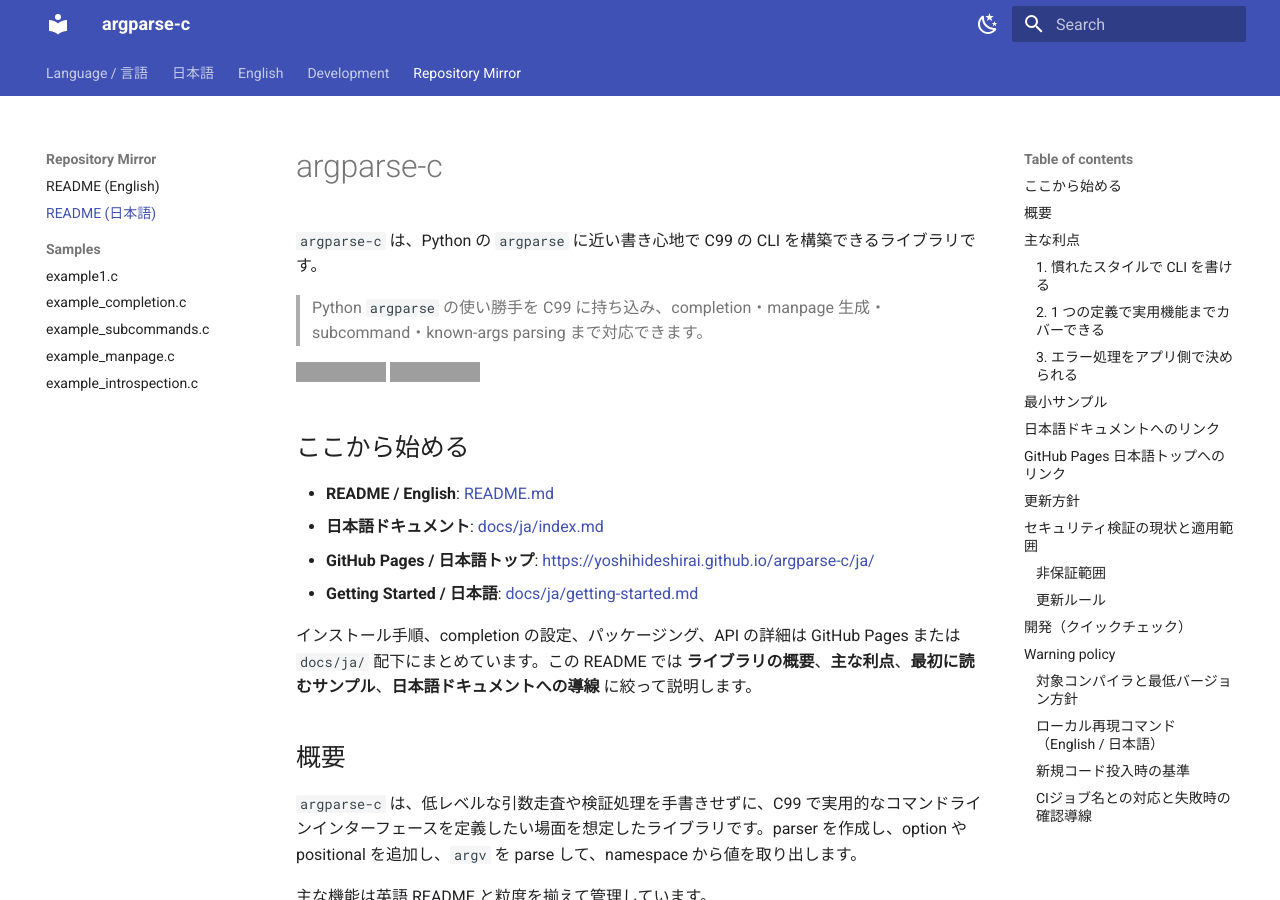
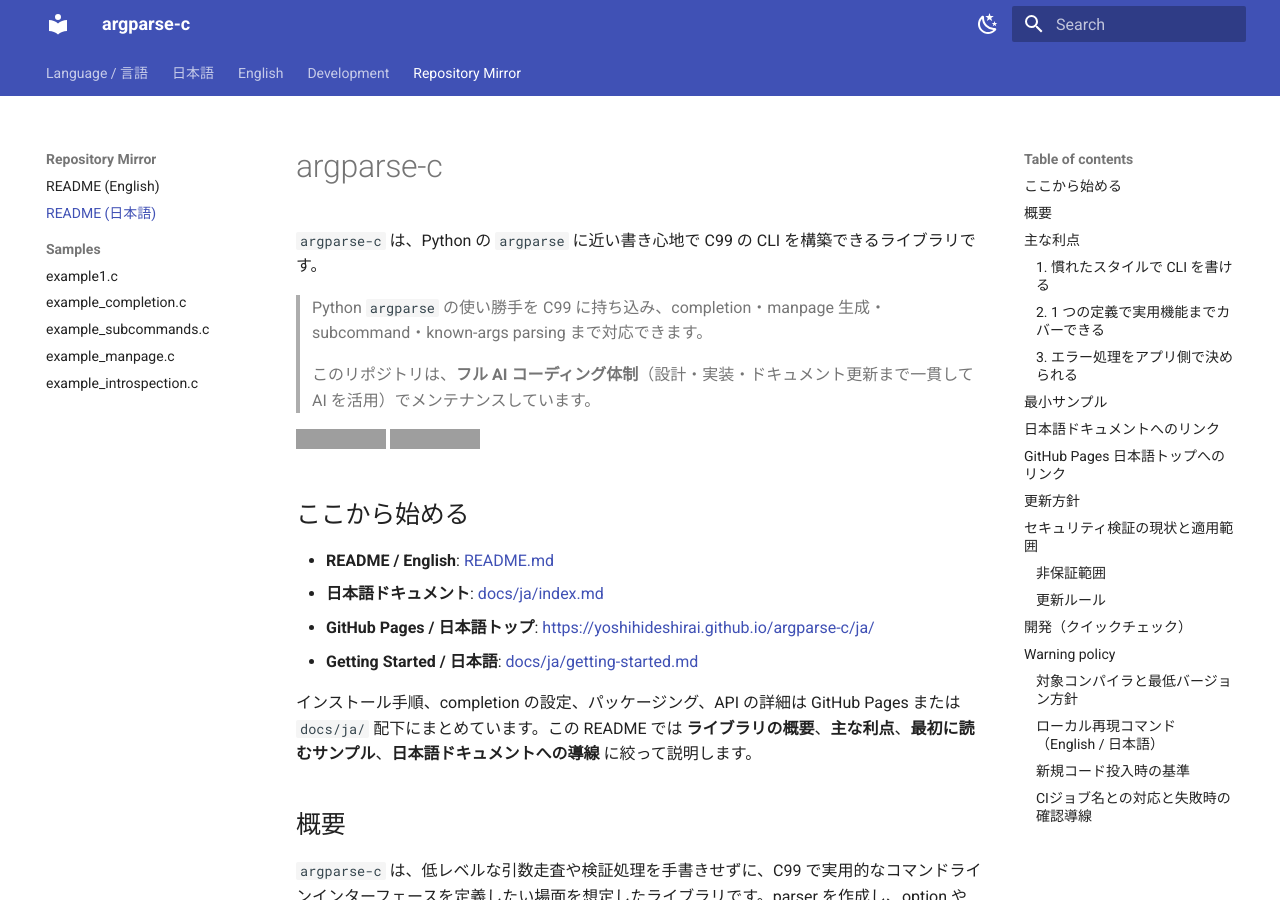
Before and after one commit to YoshihideShirai/argparse-c, an MkDocs documentation site: the page built from docs/repository/README.ja.md, in a window 1280 px wide and 900 px high. Built offline with MkDocs 1.6.1 and Material for MkDocs 9.7.7, drawn with Linux system fonts in a browser that asks for light colours; grey boxes are pictures that could not be loaded.

Commit message:
Sync docs/repository READMEs with root README updates

```diff
--- a/docs/repository/README.ja.md
+++ b/docs/repository/README.ja.md
@@ -5,6 +5,8 @@
 `argparse-c` は、Python の `argparse` に近い書き心地で C99 の CLI を構築できるライブラリです。
 
 > Python `argparse` の使い勝手を C99 に持ち込み、completion・manpage 生成・subcommand・known-args parsing まで対応できます。
+
+> このリポジトリは、**フル AI コーディング体制**（設計・実装・ドキュメント更新まで一貫して AI を活用）でメンテナンスしています。
 
 [![README (English)](https://img.shields.io/badge/README-English-0A66C2?style=for-the-badge)](README.md)
 [![GitHub%20Pages (日本語)](https://img.shields.io/badge/GitHub%20Pages-日本語-0A66C2?style=for-the-badge)](https://yoshihideshirai.github.io/argparse-c/ja/)
```
Also changed, not shown: docs/repository/README.md (+2 -0 lines).
